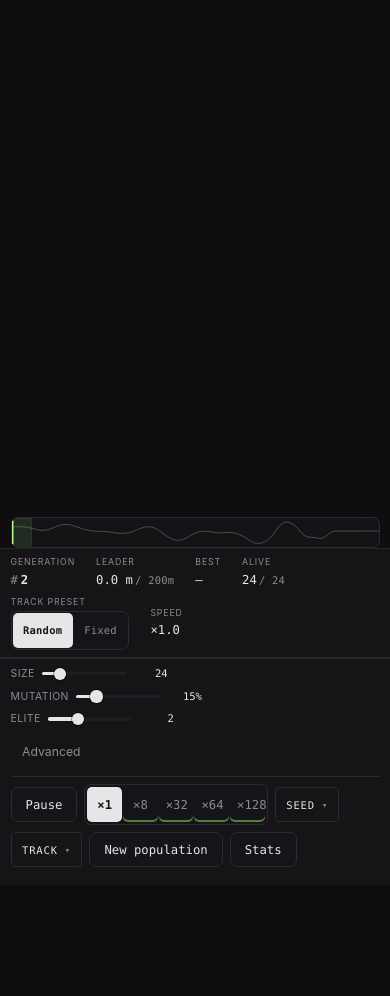
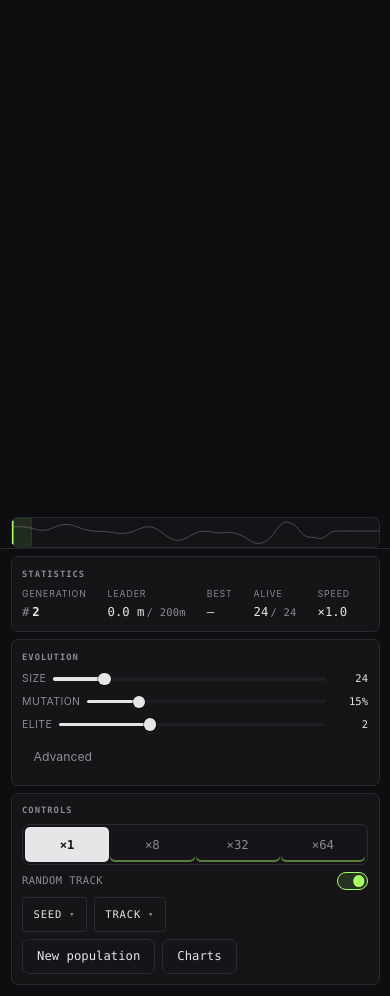
Before and after one commit to emorozoff/DNAcars, a website built with Vite: page apps/web/index.html in a window 390 px wide. Shown: the part 49-1045 px from the top of the page. Before the commit the page ends 934 px from the top, so only its background shows below. Built offline with nearby package versions, Linux system fonts and the light colour scheme; what @dimforge/rapier2d-compat would draw is missing.

Commit message:
feat(v1.63.0): three-panel layout, drop Pause + ×128, random-track toggle (#24)
Three player requests:

1) Split the bottom UI into three "windows".  The old stats-strip +
   2-row dock are replaced by a 3-column panels row:
     - Statistics — generation / leader / best / alive / throughput
     - Evolution  — population / mutation / elite sliders + Advanced
     - Controls   — speed tiers, Seed & Track drawers, random-track
                    toggle, New population, Charts
   #app grid drops to four rows (topbar / minimap / canvas / panels).
   Each panel is a bordered card with a mono uppercase title.

2) Remove the visible Pause button.  Pause still works via the
   Space / P keyboard shortcuts — togglePause() kept, just no
   button + no button-text sync.

3) Remove the ×128 speed tier.  SPEED_STATES drops to ×1/×8/×32/×64.
   Digit1-3 hotkeys still valid against the shorter list.

4) The Random / Fixed track segmented control becomes a single
   on/off switch "Random track": ON = fresh random track each
   generation, OFF = one fixed seed reused every gen.  Internally
   trackModeIdx still indexes TRACK_MODES — the checkbox just
   mirrors random=checked.  New .switch component styled to the
   dark theme.

Also: the "Stats" button that opens the charts panel is renamed
"Charts" / "Графики" so it no longer collides with the new
"Statistics" window title.

CSS: removed .stats-strip / .dock / .dock__row* / .dock__sep
rules; added .panels / .panel / .panel__title / .panel__body /
.controls-row / .stats-grid / .switch.  Mobile: the three panels
stack to one column.

i18n: new panel.windowStats / panel.windowControls /
panel.randomTrack keys in en + ru.

Scope respected — no edits to world.ts / ga/* / shared / scene.ts
physics, Genome / TUNING, or the restart/session/onGenerationEnd
cycle.

Co-authored-by: Claude <noreply@anthropic.com>

```diff
--- a/apps/server/package.json
+++ b/apps/server/package.json
@@ -1,6 +1,6 @@
 {
   "name": "@dnacars/server",
-  "version": "1.62.2",
+  "version": "1.63.0",
   "private": true,
   "type": "module",
   "main": "src/index.ts",
--- a/apps/web/index.html
+++ b/apps/web/index.html
@@ -127,7 +127,10 @@
         <aside class="sidebar" id="charts-panel" hidden></aside>
       </main>
 
-      <div class="stats-strip">
+      <div class="panels">
+        <section class="panel panel--stats">
+          <h2 class="panel__title" data-i18n="panel.windowStats">Statistics</h2>
+          <div class="panel__body stats-grid">
             <span class="ribbon-stat">
               <span class="ribbon-stat__label" data-i18n="ribbon.gen">GENERATION</span>
               <span class="ribbon-stat__value ribbon-stat__value--accent">
@@ -152,25 +155,16 @@
                 <span class="ribbon-stat__sub">/&nbsp;<span id="stat-total">—</span></span>
               </span>
             </span>
-        <span class="ribbon-stat ribbon-stat--track-mode">
-          <span class="ribbon-stat__label" data-i18n="panel.trackLabel">Track preset</span>
-          <div class="segmented segmented--inline" id="seg-track" role="radiogroup">
-            <button class="segmented__item" data-track-mode="random" type="button">
-              <span data-i18n="panel.trackShortRandom">Random</span>
-            </button>
-            <button class="segmented__item" data-track-mode="fixed" type="button">
-              <span data-i18n="panel.trackShortFixed">Fixed</span>
-            </button>
-          </div>
-        </span>
             <span class="ribbon-stat">
               <span class="ribbon-stat__label" data-i18n="ribbon.throughput">SPEED</span>
               <span class="ribbon-stat__value" id="stat-throughput">×—</span>
             </span>
           </div>
+        </section>
 
-      <div class="dock">
-        <div class="dock__row dock__row--params">
+        <section class="panel panel--evolution">
+          <h2 class="panel__title" data-i18n="panel.evolution">Evolution</h2>
+          <div class="panel__body">
           <label class="ctrl ctrl--inline">
             <span class="ctrl__label" data-i18n="panel.population">population</span>
             <input
@@ -219,21 +213,27 @@
             Advanced
           </button>
           </div>
+        </section>
 
-        <div class="dock__row dock__row--actions">
-          <div class="dock__section">
-            <button class="btn btn--primary" id="btn-pause">Pause</button>
+        <section class="panel panel--controls">
+          <h2 class="panel__title" data-i18n="panel.windowControls">Controls</h2>
+          <div class="panel__body">
             <div class="segmented" id="seg-speed" role="radiogroup">
               <button class="segmented__item" data-speed-idx="0" type="button">×1</button>
               <button class="segmented__item" data-speed-idx="1" type="button">×8</button>
               <button class="segmented__item" data-speed-idx="2" type="button">×32</button>
               <button class="segmented__item" data-speed-idx="3" type="button">×64</button>
-              <button class="segmented__item" data-speed-idx="4" type="button">×128</button>
-            </div>
             </div>
 
-          <div class="dock__sep"></div>
+            <label class="switch">
+              <span class="switch__label" data-i18n="panel.randomTrack">Random track</span>
+              <input type="checkbox" id="toggle-random-track" class="switch__input" />
+              <span class="switch__track" aria-hidden="true">
+                <span class="switch__thumb"></span>
+              </span>
+            </label>
 
+            <div class="controls-row">
               <div class="dock__section dock__section--has-drawer">
             <button
               class="dock__toggle"
@@ -512,10 +512,9 @@
               </div>
             </div>
               </div>
+            </div>
 
-          <div class="dock__sep"></div>
-
-          <div class="dock__section">
+            <div class="controls-row">
               <div class="confirm-anchor">
                 <button class="btn btn--primary" id="btn-restart" data-i18n="panel.restart">
                   New population
@@ -543,10 +542,11 @@
                 </div>
               </div>
               <button class="btn btn--primary" id="btn-charts" data-i18n="panel.chartsToggle">
-              Stats
+                Charts
               </button>
             </div>
           </div>
+        </section>
       </div>
 
       <div class="modal-settings" id="settings-modal" hidden>
--- a/apps/web/package.json
+++ b/apps/web/package.json
@@ -1,6 +1,6 @@
 {
   "name": "@dnacars/web",
-  "version": "1.62.2",
+  "version": "1.63.0",
   "private": true,
   "type": "module",
   "scripts": {
--- a/apps/web/src/i18n/en.ts
+++ b/apps/web/src/i18n/en.ts
@@ -24,6 +24,9 @@ const enRaw = {
   'panel.seedApply': 'Apply',
   'panel.seedHistoryEmpty': 'No saved seeds yet',
   'panel.evolution': 'Evolution',
+  'panel.windowStats': 'Statistics',
+  'panel.windowControls': 'Controls',
+  'panel.randomTrack': 'Random track',
   'panel.population': 'Size',
   'panel.mutation': 'Mutation',
   'panel.elite': 'Elite',
@@ -49,7 +52,7 @@ const enRaw = {
   'panel.trackLabel': 'Track preset',
   'panel.trackShortRandom': 'Random',
   'panel.trackShortFixed': 'Fixed',
-  'panel.chartsToggle': 'Stats',
+  'panel.chartsToggle': 'Charts',
   'panel.chartWindow': 'Last',
   'panel.chartWindowAll': 'All',
   'panel.headlessBanner': 'Render off · ×32 speed',
--- a/apps/web/src/i18n/ru.ts
+++ b/apps/web/src/i18n/ru.ts
@@ -26,6 +26,9 @@ export const ru: Dictionary = {
   'panel.seedApply': 'Загрузить',
   'panel.seedHistoryEmpty': 'История пуста',
   'panel.evolution': 'Эволюция',
+  'panel.windowStats': 'Статистика',
+  'panel.windowControls': 'Управление',
+  'panel.randomTrack': 'Случайная трасса',
   'panel.population': 'Размер',
   'panel.mutation': 'Мутация',
   'panel.elite': 'Элита',
@@ -51,7 +54,7 @@ export const ru: Dictionary = {
   'panel.trackLabel': 'Тип трассы',
   'panel.trackShortRandom': 'Случайная',
   'panel.trackShortFixed': 'Фиксированная',
-  'panel.chartsToggle': 'Статистика',
+  'panel.chartsToggle': 'Графики',
   'panel.chartWindow': 'Последние',
   'panel.chartWindowAll': 'Все',
   'panel.headlessBanner': 'Без рендера · скорость ×32',
--- a/apps/web/src/main.ts
+++ b/apps/web/src/main.ts
@@ -359,7 +359,6 @@ const SPEED_STATES: SpeedState[] = [
   { multiplier: 8, headless: false, substeps: 2, solverIterations: 8, uiThrottleMs: 33 },
   { multiplier: 32, headless: true, substeps: 2, solverIterations: 8, uiThrottleMs: 100 },
   { multiplier: 64, headless: true, substeps: 1, solverIterations: 4, uiThrottleMs: 150 },
-  { multiplier: 128, headless: true, substeps: 1, solverIterations: 4, uiThrottleMs: 200 },
 ];
 let speedIdx = 0;
 
@@ -825,26 +824,21 @@ async function bootstrap(): Promise<void> {
     if (charts) charts.update(history);
   }
 
-  // Track-preset segmented control: direct selection by clicking
-  // any of the four segments.  No more cycle-on-click — every
-  // option is visible at once, the active one is highlighted.
-  const trackSegItems = document.querySelectorAll<HTMLButtonElement>(
-    '#seg-track [data-track-mode]',
-  );
-  function updateTrackSegmented(): void {
-    const current = TRACK_MODES[trackModeIdx] ?? 'random';
-    trackSegItems.forEach((el) => {
-      const mode = el.dataset['trackMode'] as TrackMode | undefined;
-      el.classList.toggle('segmented__item--active', mode === current);
-    });
-  }
-  trackSegItems.forEach((el) => {
-    el.addEventListener('click', () => {
-      const mode = el.dataset['trackMode'] as TrackMode | undefined;
-      if (!mode) return;
-      const idx = TRACK_MODES.indexOf(mode);
-      if (idx < 0) return;
-      trackModeIdx = idx;
+  // Track toggle — a single on/off switch (v1.63, was a Random /
+  // Fixed segmented control).  ON = a fresh random track every
+  // generation; OFF = one fixed seed reused every generation.
+  // TRACK_MODES[0] is 'random', TRACK_MODES[1] is 'fixed', so
+  // trackModeIdx mirrors the inverse of `checked`.
+  const randomTrackToggle = document.getElementById('toggle-random-track');
+  function syncTrackToggle(): void {
+    if (!(randomTrackToggle instanceof HTMLInputElement)) return;
+    randomTrackToggle.checked = (TRACK_MODES[trackModeIdx] ?? 'random') === 'random';
+  }
+  if (randomTrackToggle instanceof HTMLInputElement) {
+    randomTrackToggle.addEventListener('change', () => {
+      trackModeIdx = randomTrackToggle.checked
+        ? TRACK_MODES.indexOf('random')
+        : TRACK_MODES.indexOf('fixed');
       // Switching modes invalidates any cached fixed seed so the
       // next generation picks up the new mode's seed strategy
       // cleanly.  The "record on this track" marker only makes
@@ -854,12 +848,10 @@ async function bootstrap(): Promise<void> {
       trackRecordX = null;
       trackRecordHistory.length = 0;
       scene.setRecordHistory([]);
-      updateTrackSegmented();
       renderSeedHistoryUI();
-      el.blur();
-    });
-  });
-  updateTrackSegmented();
+    });
+  }
+  syncTrackToggle();
 
   /* ─── Seed card: copy current, paste/apply, recent-history chips ─── */
 
@@ -909,7 +901,7 @@ async function bootstrap(): Promise<void> {
     // the just-applied fixed seed wired up so the next
     // generation runs on the requested track.
     freshRun(seed);
-    updateTrackSegmented();
+    syncTrackToggle();
     renderSeedHistoryUI();
     void restart();
   }
@@ -964,26 +956,11 @@ async function bootstrap(): Promise<void> {
   // on locale change to keep both in sync.
   $locale.subscribe(() => renderSeedHistoryUI());
 
-  const pauseBtn = document.getElementById('btn-pause');
-  function updatePauseButtonText(): void {
-    if (!(pauseBtn instanceof HTMLButtonElement)) return;
-    pauseBtn.textContent = t(paused ? 'panel.resume' : 'panel.pause');
-  }
+  // v1.63 — the visible Pause button was removed; pause stays
+  // available via the Space / P keyboard shortcuts (see the keydown
+  // handler below).
   function togglePause(): void {
     paused = !paused;
-    updatePauseButtonText();
-  }
-  if (pauseBtn instanceof HTMLButtonElement) {
-    pauseBtn.addEventListener('click', () => {
-      togglePause();
-      pauseBtn.blur();
-    });
-    updatePauseButtonText();
-    // The pause button's text depends on *both* the paused flag and
-    // the current locale, so re-apply on every locale flip.  The
-    // data-i18n flow can't handle this since the key changes with
-    // state.
-    $locale.subscribe(() => updatePauseButtonText());
   }
 
   // Floating "back to leader" button — shown only when the camera
--- a/apps/web/src/styles/global.css
+++ b/apps/web/src/styles/global.css
@@ -46,13 +46,11 @@ select {
   -webkit-tap-highlight-color: transparent;
 }
 
-/* v1.61 layout — five named rows of a CSS grid.  Every overlay (mini-
-   map, stats strip, dock, charts sidebar) claims its own row instead
-   of being absolute-positioned over the canvas.  The canvas row is
-   1 fr so it absorbs all remaining vertical space; auto rows shrink
-   to their content.  On mobile (<= 640 px) the grid is replaced by a
-   flex column and `order` puts the minimap below the canvas as the
-   player requested. */
+/* v1.63 layout — four-row CSS grid.  The bottom row holds three
+   side-by-side panels (Statistics / Evolution / Controls) instead
+   of the old stats-strip + dock.  Canvas row is 1fr; auto rows
+   shrink to content.  On mobile (<= 640 px) the grid is replaced
+   by a flex column and `order` puts the minimap below the canvas. */
 #app {
   position: fixed;
   inset: 0;
@@ -61,8 +59,7 @@ select {
     auto /* topbar  */
     auto /* minimap */
     minmax(0, 1fr) /* canvas + sidebar */
-    auto /* stats   */
-    auto; /* dock   */
+    auto; /* panels  */
   grid-template-columns: 1fr;
   min-height: 0;
 }
@@ -611,23 +608,63 @@ button {
   height: 100%;
 }
 
-/* ─── Stats strip (row 4) ────────────────────────────────────────────────── */
-
-/* Horizontal row of stat chips just above the dock.  Was a fixed-
-   shape 2×3 grid in the bottom-left of the canvas in v1.60; now
-   it's a one-row flex strip that wraps onto a second line if the
-   viewport is too narrow.  Backdrop and border carried over so the
-   visual language stays unchanged. */
-.stats-strip {
+/* ─── Bottom panels row (row 4): Statistics / Evolution / Controls ──────── */
+
+/* v1.63 — the old stats-strip + dock are replaced by three side-by-
+   side panels.  Each is a self-contained "window" with a title and
+   a body.  The row sits below the canvas and shrinks to content. */
+.panels {
+  display: grid;
+  grid-template-columns: minmax(0, 1fr) minmax(0, 1fr) minmax(0, 1.3fr);
+  gap: var(--sp-2);
+  padding: var(--sp-2) calc(var(--sp-3) + var(--safe-right))
+    max(var(--sp-2), var(--safe-bottom)) calc(var(--sp-3) + var(--safe-left));
+  background: rgba(14, 14, 16, 0.96);
+  border-top: 1px solid var(--color-border);
+}
+
+.panel {
+  display: flex;
+  flex-direction: column;
+  gap: var(--sp-2);
+  min-width: 0;
+  padding: var(--sp-3);
+  background: rgba(22, 22, 26, 0.92);
+  border: 1px solid var(--color-border);
+  border-radius: var(--r-md);
+}
+
+.panel__title {
+  margin: 0;
+  font-family: var(--font-mono);
+  font-size: 0.625rem;
+  font-weight: 600;
+  letter-spacing: 0.12em;
+  text-transform: uppercase;
+  color: var(--color-fg-muted);
+}
+
+.panel__body {
+  display: flex;
+  flex-direction: column;
+  gap: var(--sp-2);
+  min-width: 0;
+}
+
+/* Statistics panel — stat chips wrap in a flex grid. */
+.stats-grid {
+  flex-direction: row;
+  flex-wrap: wrap;
+  gap: var(--sp-2) var(--sp-5);
+}
+
+/* A horizontal cluster of controls inside the Controls panel
+   (drawer toggles, action buttons).  Wraps on narrow panels. */
+.controls-row {
   display: flex;
   flex-wrap: wrap;
   align-items: center;
-  gap: var(--sp-2) var(--sp-5);
-  padding: var(--sp-2) calc(var(--sp-4) + var(--safe-right)) var(--sp-2)
-    calc(var(--sp-4) + var(--safe-left));
-  background: rgba(22, 22, 26, 0.92);
-  border-top: 1px solid var(--color-border);
-  border-bottom: 1px solid var(--color-border);
+  gap: var(--sp-2);
 }
 
 /* Each stat is stacked: small uppercase label on top, mono value
@@ -698,45 +735,7 @@ button {
   color: var(--color-panel-accent);
 }
 
-/* ─── Bottom dock: transport + drawers + new-population ─────────────────── */
-
-/* v1.61 — row 5 of the #app grid.  Spans full width with a top
-   border that visually separates the controls from the stats strip
-   above.  Inner content is still a 2-row flex (params + actions)
-   centered with max-width so on big monitors the dock doesn't
-   smear edge-to-edge. */
-.dock {
-  display: flex;
-  flex-direction: column;
-  gap: 0;
-  padding: 0 calc(var(--sp-4) + var(--safe-right))
-    max(var(--sp-3), var(--safe-bottom)) calc(var(--sp-4) + var(--safe-left));
-  background: rgba(22, 22, 26, 0.92);
-  border-top: 1px solid var(--color-border);
-  backdrop-filter: blur(10px);
-  /* Cap inner width on very wide monitors so the controls stay in
-     a comfortable reading distance instead of spreading across 3+
-     feet of pixels. */
-  align-self: stretch;
-}
-
-.dock__row {
-  display: flex;
-  align-items: center;
-  gap: var(--sp-3);
-  padding: var(--sp-2) var(--sp-4);
-}
-
-/* Top row: always-visible Evolution params.  Hairline separates
-   it from the action row below. */
-.dock__row--params {
-  border-bottom: 1px solid var(--color-border);
-  gap: var(--sp-4);
-}
-
-.dock__row--actions {
-  gap: var(--sp-2);
-}
+/* ─── Drawer toggles (Seed / Track) ──────────────────────────────────────── */
 
 .dock__section {
   display: flex;
@@ -745,11 +744,93 @@ button {
   position: relative;
 }
 
-.dock__sep {
+/* Evolution-panel sliders fill the panel width (the inline variant
+   was sized for a horizontal dock row at 6 rem; in a vertical panel
+   it should stretch). */
+.panel--evolution .ctrl--inline {
+  width: 100%;
+}
+
+.panel--evolution .ctrl--inline .ctrl__slider {
+  flex: 1 1 auto;
+  width: auto;
+}
+
+.panel--evolution .btn--ghost {
+  align-self: flex-start;
+}
+
+/* ─── Toggle switch (Random track) ───────────────────────────────────────── */
+
+.switch {
+  display: flex;
+  align-items: center;
+  justify-content: space-between;
+  gap: var(--sp-3);
+  cursor: pointer;
+  user-select: none;
+}
+
+.switch__label {
+  font-family: var(--font-mono);
+  font-size: var(--fs-xs);
+  letter-spacing: 0.04em;
+  text-transform: uppercase;
+  color: var(--color-fg-muted);
+}
+
+.switch__input {
+  position: absolute;
   width: 1px;
-  align-self: stretch;
-  background: var(--color-border);
-  margin: var(--sp-1) var(--sp-1);
+  height: 1px;
+  opacity: 0;
+  pointer-events: none;
+}
+
+.switch__track {
+  flex: 0 0 auto;
+  position: relative;
+  width: 2.25rem;
+  height: 1.25rem;
+  border-radius: 999px;
+  background: var(--color-surface-2);
+  border: 1px solid var(--color-border);
+  transition:
+    background var(--dur-fast) var(--ease-out),
+    border-color var(--dur-fast) var(--ease-out);
+}
+
+.switch__thumb {
+  position: absolute;
+  top: 50%;
+  left: 0.15rem;
+  width: 0.85rem;
+  height: 0.85rem;
+  border-radius: 50%;
+  background: var(--color-fg-muted);
+  transform: translateY(-50%);
+  transition:
+    transform var(--dur-fast) var(--ease-out),
+    background var(--dur-fast) var(--ease-out);
+}
+
+.switch__input:checked + .switch__track {
+  background: var(--color-accent-soft);
+  border-color: var(--color-accent);
+}
+
+.switch__input:checked + .switch__track .switch__thumb {
+  transform: translateY(-50%) translateX(0.95rem);
+  background: var(--color-accent);
+}
+
+.switch__input:focus-visible + .switch__track {
+  outline: 2px solid var(--color-accent);
+  outline-offset: 2px;
+}
+
+.switch:hover .switch__track {
+  border-color: var(--color-fg-muted);
 }
 
 .dock__toggle {
@@ -2285,12 +2366,6 @@ button {
   .charts-panel {
     width: 18rem;
   }
-
-  .stats-strip {
-    gap: var(--sp-2) var(--sp-4);
-    padding: var(--sp-2) calc(var(--sp-3) + var(--safe-right)) var(--sp-2)
-      calc(var(--sp-3) + var(--safe-left));
-  }
 }
 
 /* ─── Big-screen / 4K tier ───────────────────────────────────────────────── */
@@ -2378,50 +2453,21 @@ button {
       calc(var(--sp-3) + var(--safe-left));
   }
 
-  .stats-strip {
+  /* The three panels stack vertically on a phone — one column. */
+  .panels {
     order: 4;
-    padding: var(--sp-2) calc(var(--sp-3) + var(--safe-right));
-    padding-left: calc(var(--sp-3) + var(--safe-left));
-  }
-
-  .dock {
+    grid-template-columns: 1fr;
+    padding: var(--sp-2) calc(var(--sp-3) + var(--safe-right))
+      calc(var(--sp-3) + var(--safe-bottom)) calc(var(--sp-3) + var(--safe-left));
+  }
+
+  .charts-panel {
     order: 5;
-    padding: 0 calc(var(--sp-3) + var(--safe-right))
-      calc(var(--sp-3) + var(--safe-bottom)) calc(var(--sp-3) + var(--safe-left));
-  }
-
-  .charts-panel {
-    order: 6;
     width: 100%;
     border-left: none;
     border-top: 1px solid var(--color-border);
     padding: var(--sp-4) calc(var(--sp-4) + var(--safe-right))
       calc(var(--sp-4) + var(--safe-bottom)) calc(var(--sp-4) + var(--safe-left));
-  }
-
-  /* In headless mode on mobile the canvas already collapsed so the
-     sidebar order: 6 naturally takes its place — no special rules
-     needed beyond cancelling the desktop headless overrides which
-     set width: 100% redundantly. */
-
-  /* Dock rows wrap so each slider gets its full width — easier to
-     drag with a thumb than a 6-rem-wide stub. */
-  .dock__row {
-    flex-wrap: wrap;
-    gap: var(--sp-2);
-    padding: var(--sp-2) 0;
-  }
-
-  .dock__row--params {
-    gap: var(--sp-2) var(--sp-3);
-  }
-
-  .dock__row--params .ctrl--inline {
-    flex-basis: 100%;
-  }
-
-  .dock__sep {
-    display: none;
   }
 
   .dock__section {
--- a/package.json
+++ b/package.json
@@ -1,6 +1,6 @@
 {
   "name": "dnacars",
-  "version": "1.62.2",
+  "version": "1.63.0",
   "private": true,
   "description": "Evolutionary 2D car simulation — genetic algorithm in your browser",
   "type": "module",
--- a/packages/shared/package.json
+++ b/packages/shared/package.json
@@ -1,6 +1,6 @@
 {
   "name": "@dnacars/shared",
-  "version": "1.62.2",
+  "version": "1.63.0",
   "private": true,
   "type": "module",
   "main": "./src/index.ts",
```
Also changed, not shown: ROADMAP.md (+1 -1 lines). Lines whose indentation alone changed are shown as unchanged.
